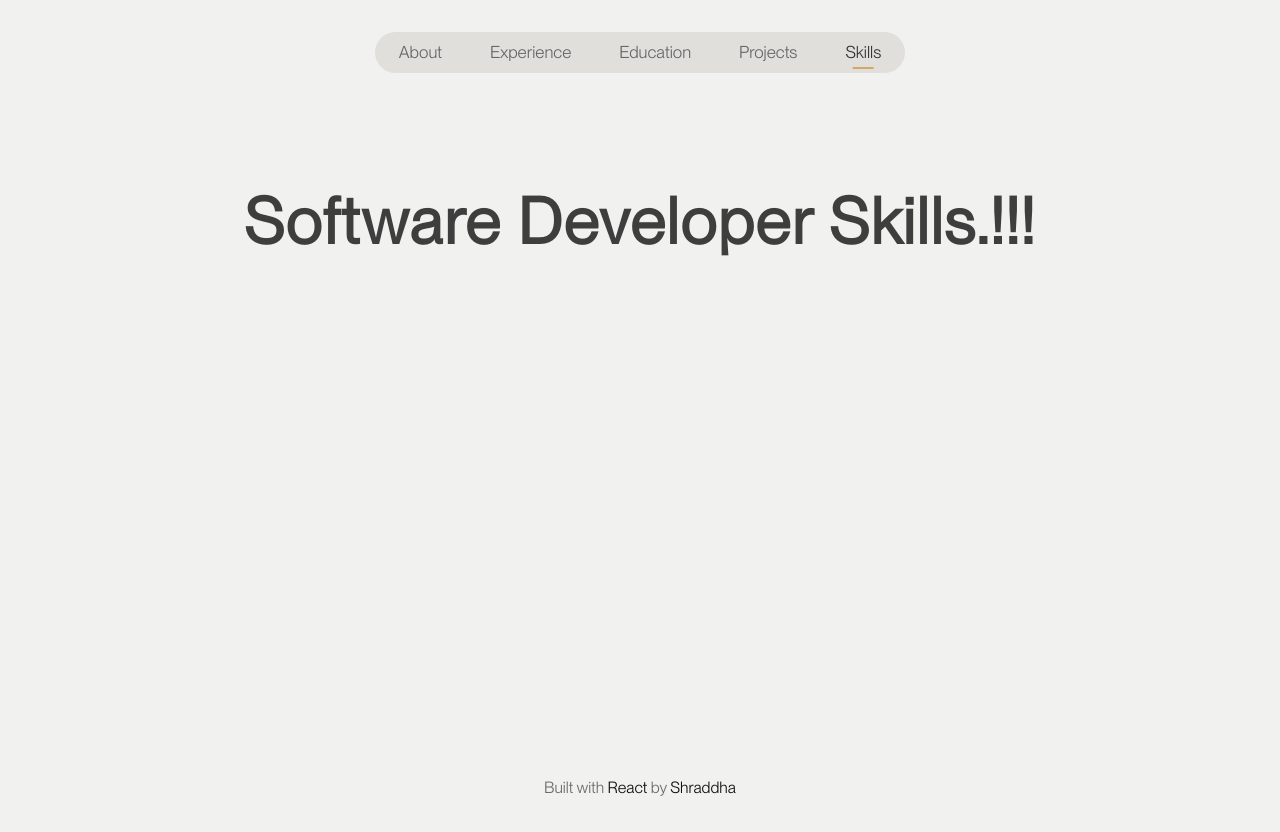
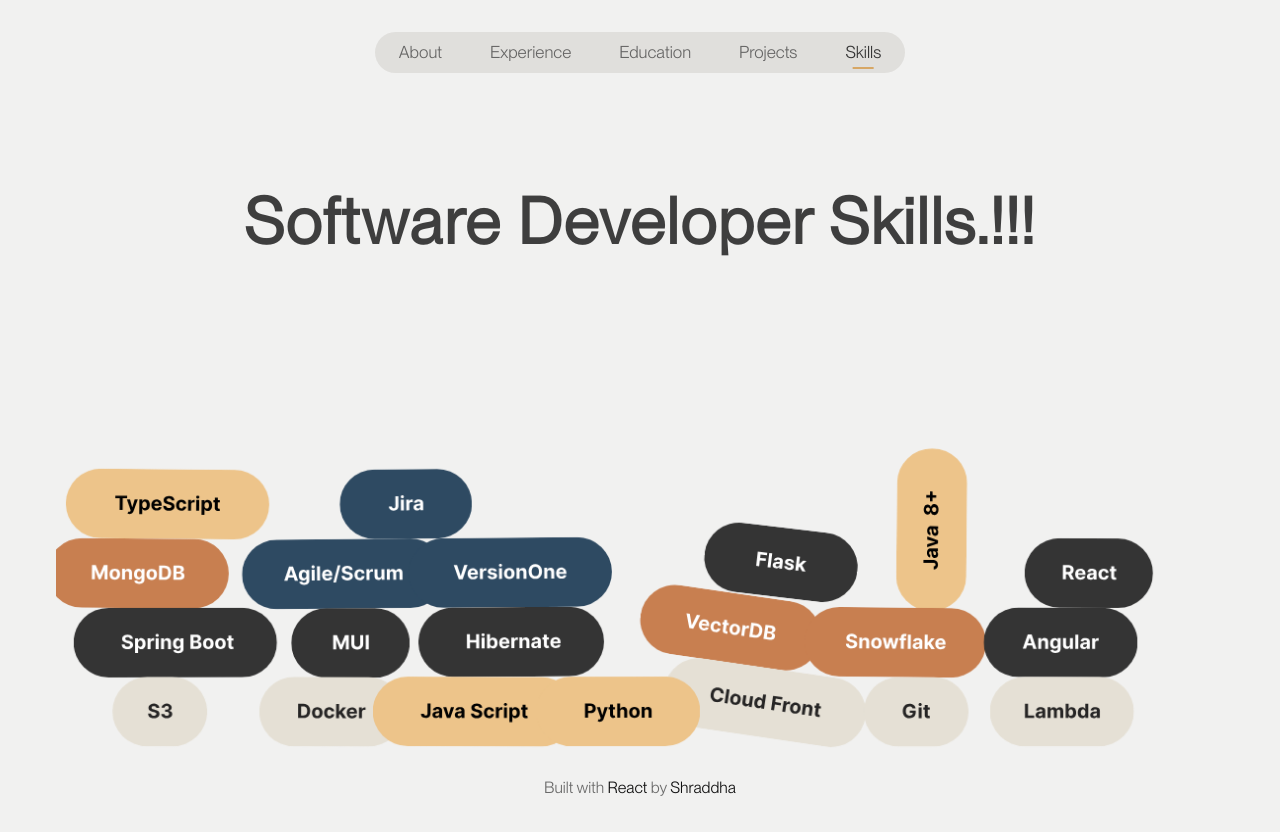
Before and after one commit to shraddha014/personal-website, a Next.js app: page /skills in a window 1280 px wide. Built offline with nearby package versions, Linux system fonts and the light colour scheme.

Commit message:
deployment change

```diff
--- a/src/app/skills/page.tsx
+++ b/src/app/skills/page.tsx
@@ -1,7 +1,8 @@
+import { LanguageColor } from "@/utils/languages";
 import TagSimulation from "../matterjs/page";
 
 export default function Skills() {
-    const languages = [
+    const languages: LanguageColor[] = [
       {
         name: "/assests/skills/Group 70.svg",
         x: 150,
@@ -149,7 +150,7 @@
         excessiveWidth: 145,
         height: 56
       }
-    ]
+    ];
 
     return (
         <TagSimulation languages={languages}/>
--- /dev/null
+++ b/src/utils/languages.ts
@@ -0,0 +1,7 @@
+export interface LanguageColor {
+    name: string;
+    x: number;
+    y: number;
+    excessiveWidth: number;
+    height: number;
+}
```
Also changed, not shown: src/app/matterjs/page.tsx (+4 -8 lines).
